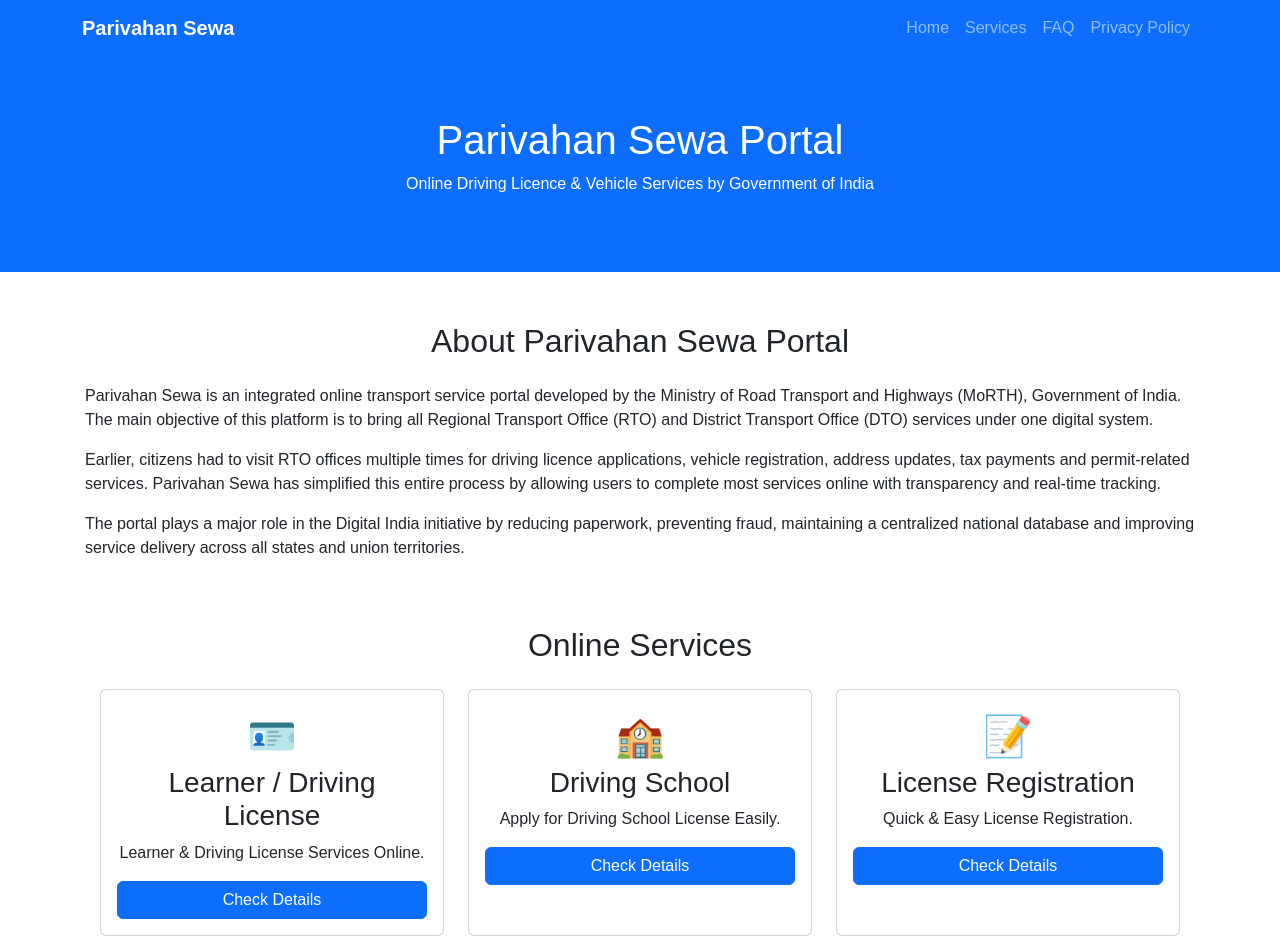
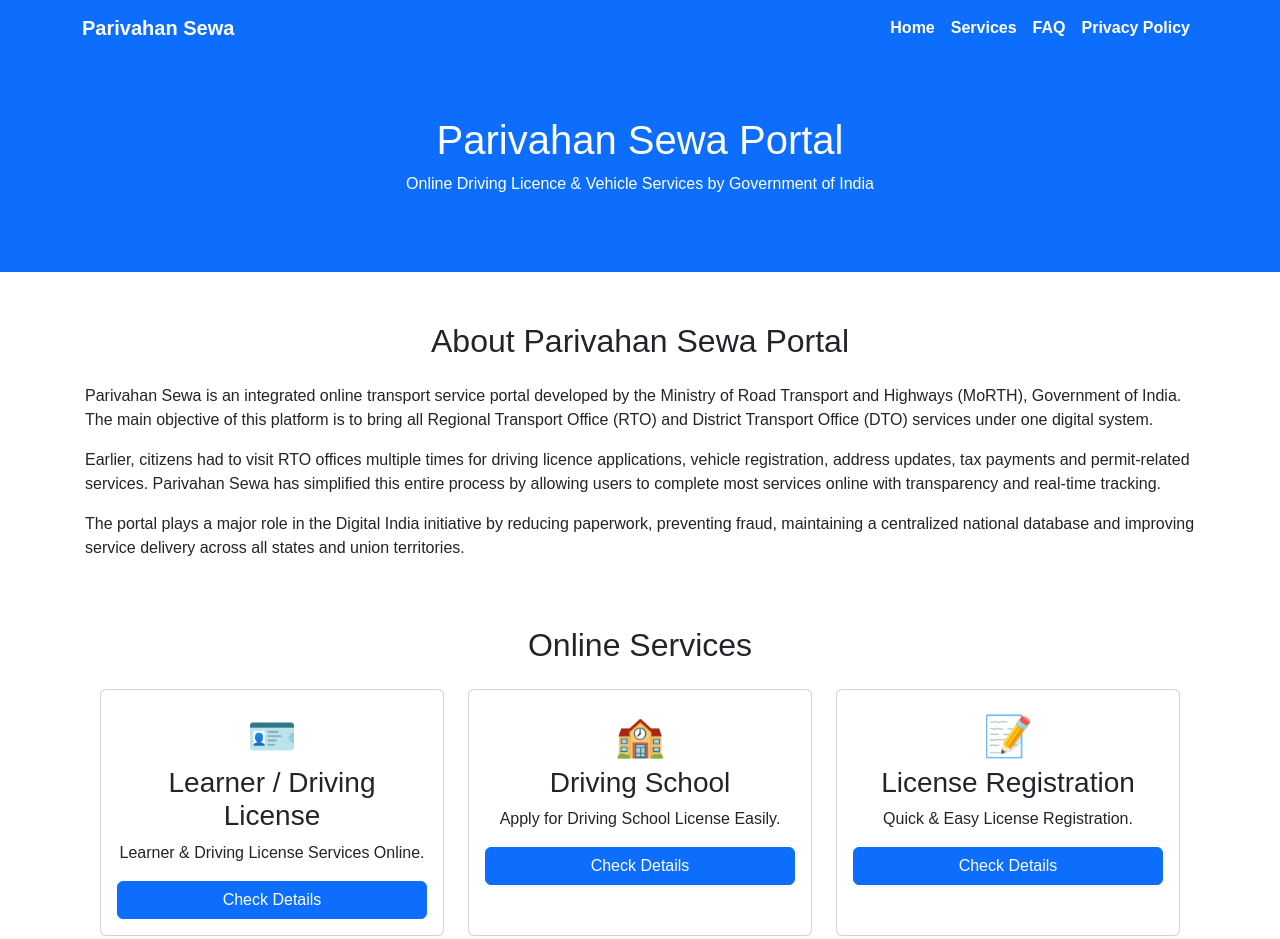
Before and after one commit to parivahansewass/parivahansewass.github.io, a plain HTML site: page index.html in a window 1280 px wide. Shown: the top 939 px of the page. Drawn offline with nearby package versions, Linux system fonts and the light colour scheme.

Commit message:
Update index.

```diff
--- a/index.html
+++ b/index.html
@@ -19,6 +19,12 @@
   <style>
     body {font-family: Arial, sans-serif;}
     .hero {background:#0d6efd;color:#fff;padding:60px 20px;text-align:center;}
+   /* Header text white and bold */
+.navbar .nav-link,
+.navbar .navbar-brand {
+  color: #ffffff !important;
+  font-weight: 700;
+}
     .section {padding:50px 15px;}
     .card:hover {transform: translateY(-5px);transition:0.3s;}
     footer {background:#111;color:#ccc;padding:30px 10px;}
```
